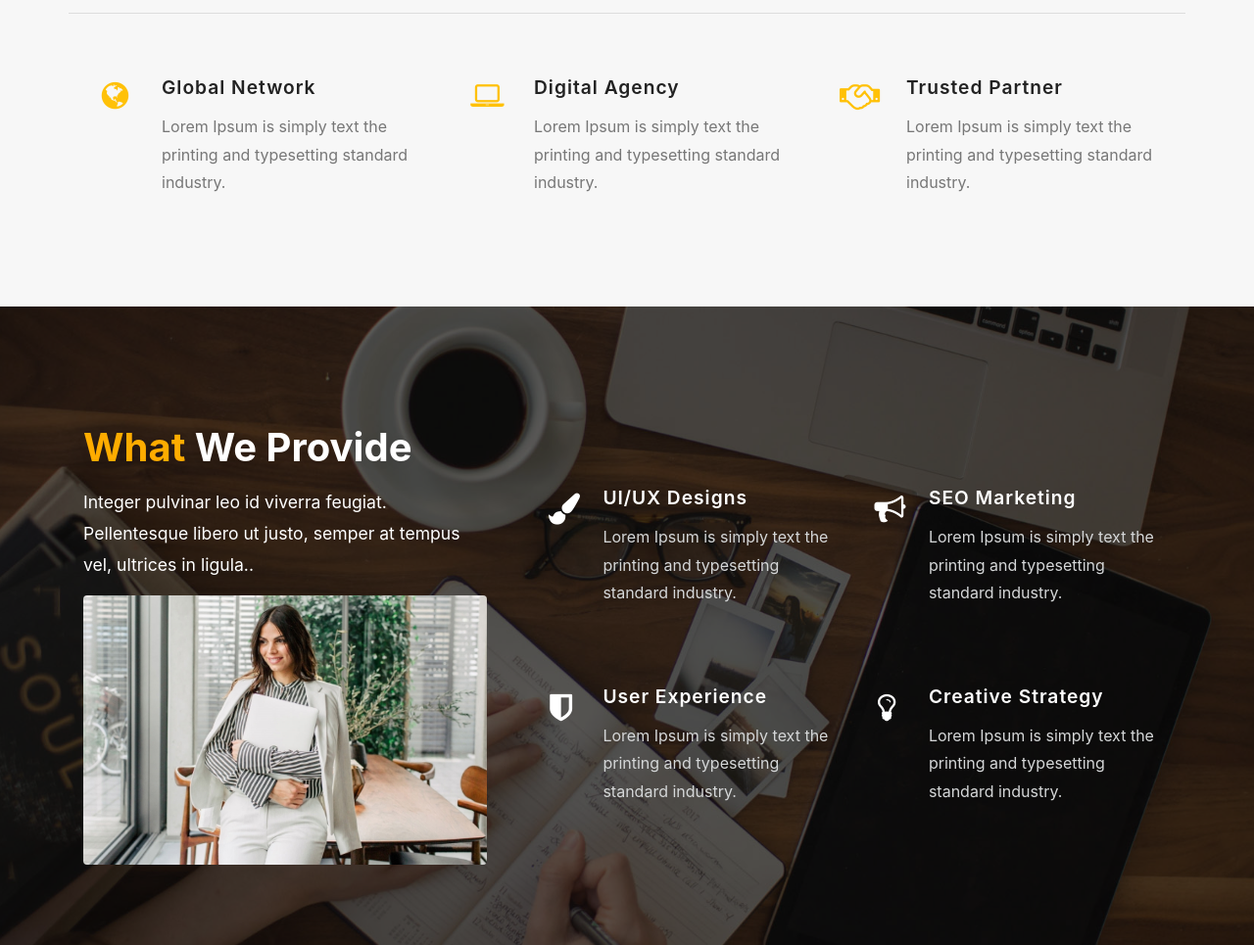
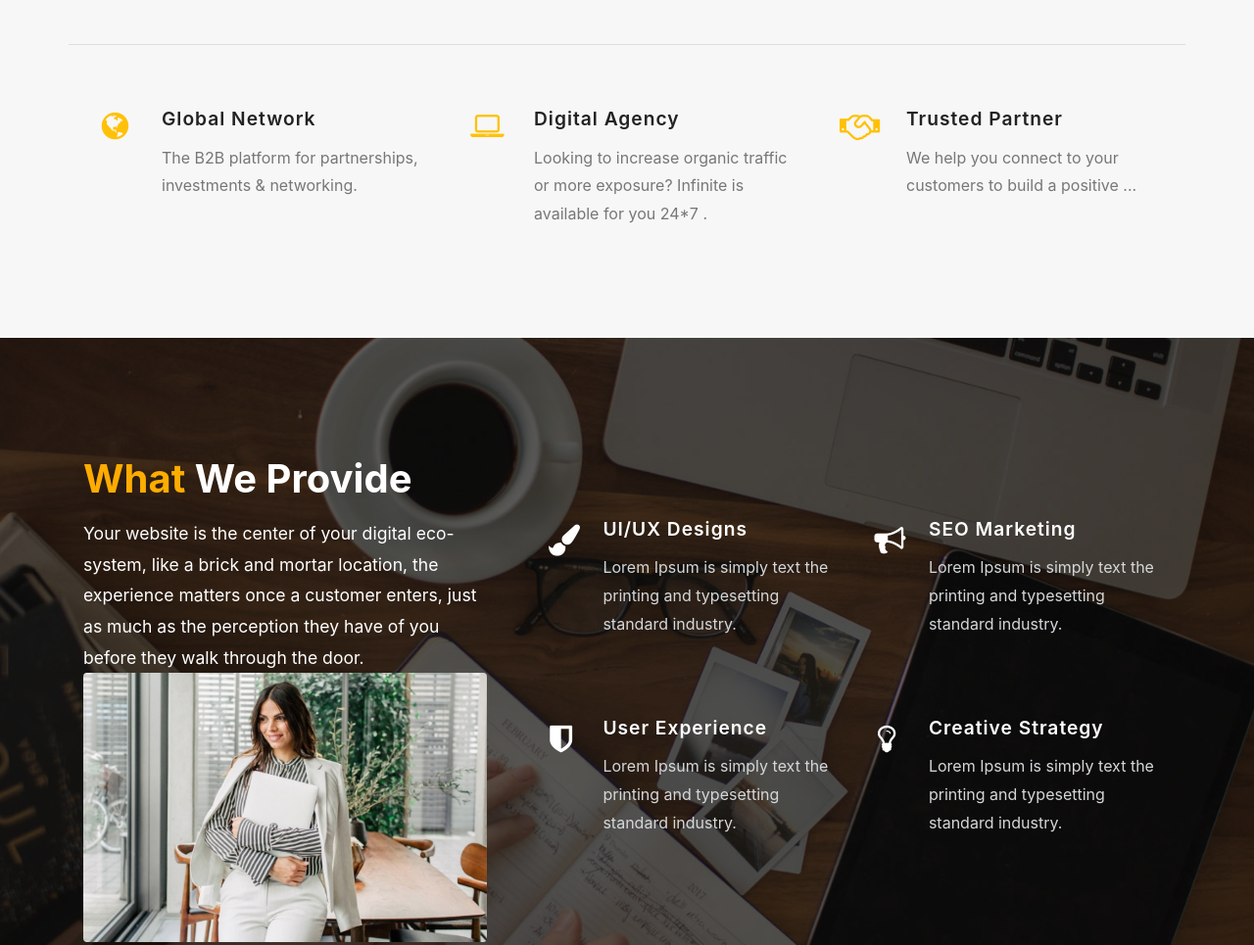
Before and after one commit to gokul3535/superdiji, a plain HTML site: page index.html in a window 1280 px wide. Shown: the part 1584-2549 px from the top of the page at 98% size. Drawn offline with Linux system fonts and the light colour scheme.

Commit message:
Update index.html

```diff
--- a/index.html
+++ b/index.html
@@ -170,7 +170,7 @@ Author URL: http://w3layouts.com
             <div class="about-hny-info text-left px-md-5">
                 <h3 class="tittle-w3ls mb-3"><span class="pink">We</span> Design & Build</h3>
                 <p class="sub-tittle mt-3 mb-4">“Learning HTML and CSS is a lot more challenging than it used to be. Responsive web design adds more layers of complexity to design and develop websites.”
-                   </p>
+                  We love what we do and we do what our clients love & work with great clients all over the world to create thoughtful and purposeful websites. </p>
                 <a class="btn more black" href="single.html" role="button">Read More</a>
             </div>
         </div>
@@ -203,7 +203,7 @@ Author URL: http://w3layouts.com
                         </div>
                         <div class="col-md-9 featured_grid_right_info pl-lg-0">
                             <h4><a class="link-hny" href="single.html">Global Network</a></h4>
-                            <p>Lorem Ipsum is simply text the printing and typesetting standard industry.</p>
+                            <p>The B2B platform for partnerships, investments & networking.</p>
                         </div>
                     </div>
                 </div>
@@ -216,7 +216,7 @@ Author URL: http://w3layouts.com
                         </div>
                         <div class="col-md-9 featured_grid_right_info pl-lg-0">
                             <h4><a class="link-hny" href="single.html">Digital Agency</a></h4>
-                            <p>Lorem Ipsum is simply text the printing and typesetting standard industry.</p>
+                            <p>Looking to increase organic traffic or more exposure? Infinite is available for you 24*7 .</p>
                         </div>
                     </div>
                 </div>
@@ -229,7 +229,7 @@ Author URL: http://w3layouts.com
                         </div>
                         <div class="col-md-9 featured_grid_right_info pl-lg-0">
                             <h4><a class="link-hny" href="single.html">Trusted Partner</a></h4>
-                            <p>Lorem Ipsum is simply text the printing and typesetting standard industry.</p>
+                            <p>We help you connect to your customers to build a positive ...</p>
                         </div>
                     </div>
                 </div>
@@ -246,8 +246,7 @@ Author URL: http://w3layouts.com
                 <div class="row my-4">
                     <div class="col-lg-5 services-innfo pr-5">
                         <h3 class="tittle-w3ls two mb-3 text-left"><span class="pink">What</span> We Provide</h3>
-                        <p class="sub-tittle mt-2 mb-sm-3 text-left">Integer pulvinar leo id viverra feugiat. Pellentesque libero ut justo, semper at tempus vel, ultrices in ligula..</p>
-                        <a href="services.html"><img src="images/ab2.jpg" alt="w3pvt" class="img-fluid"></a>
+                        <p class="sub-tittle mt-2 mb-sm-3 text-left">Your website is the center of your digital eco-system, like a brick and mortar location, the experience matters once a customer enters, just as much as the perception they have of you before they walk through the door.            <a href="services.html"><img src="images/ab2.jpg" alt="w3pvt" class="img-fluid"></a>
                     </div>
                     <div class="col-lg-7 services-grid-inf">
                         <div class="row services-w3pvt-main mt-5">
```
